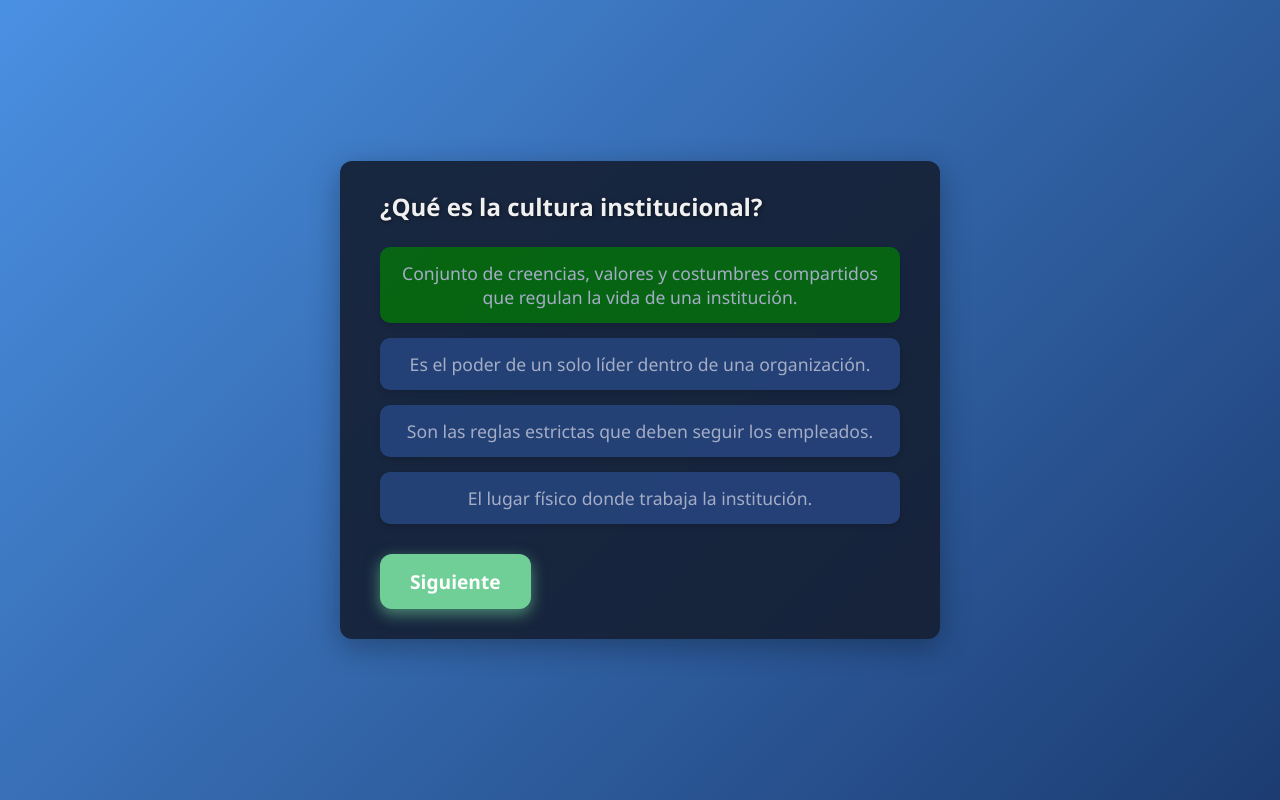
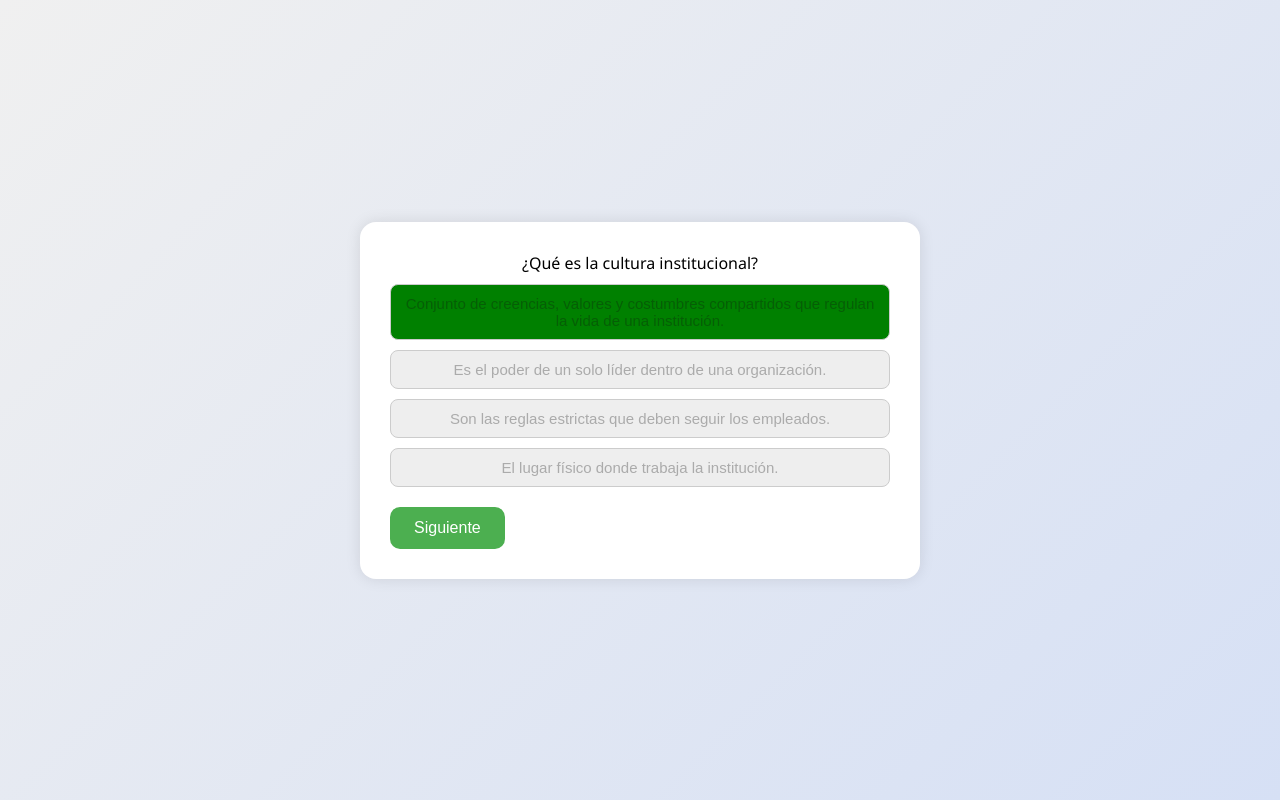
Before and after one commit to vivalepapeee/QUIZvazquez, a plain HTML site: page index.html in a window 1280 px wide. Both pictures are taken after a click on the button 640 px from the left and 327 px from the top of the page. Drawn offline with Linux system fonts and the light colour scheme.

Commit message:
style.css

```diff
--- a/style.css
+++ b/style.css
@@ -1,129 +1,51 @@
-/* Reset básico */
-* {
-  box-sizing: border-box;
-  margin: 0;
-  padding: 0;
-  font-family: 'Segoe UI', Tahoma, Geneva, Verdana, sans-serif;
-  user-select: none;
-}
-
-/* Fondo degradado moderno */
 body {
-  background: linear-gradient(135deg, #4a90e2, #1c3c72);
-  color: #f0f0f0;
-  min-height: 100vh;
+  font-family: 'Segoe UI', sans-serif;
+  background: linear-gradient(135deg, #f0f0f0, #d6e0f5);
   display: flex;
   justify-content: center;
   align-items: center;
-  padding: 20px;
+  min-height: 100vh;
+  margin: 0;
 }
 
-/* Contenedor principal */
-#quiz-container {
-  background: rgba(20, 30, 50, 0.9);
-  border-radius: 12px;
-  box-shadow: 0 8px 30px rgba(0, 0, 0, 0.3);
+#quiz-container, #score-container {
+  background: white;
+  padding: 30px;
+  border-radius: 16px;
+  box-shadow: 0 0 15px rgba(0,0,0,0.1);
+  max-width: 500px;
   width: 100%;
-  max-width: 600px;
-  padding: 30px 40px;
+  text-align: center;
 }
 
-/* Pregunta */
-#question {
-  font-size: 1.5rem;
-  margin-bottom: 25px;
-  font-weight: 700;
-  line-height: 1.3;
-  text-shadow: 1px 1px 4px rgba(0,0,0,0.5);
+button {
+  margin-top: 20px;
+  padding: 12px 24px;
+  font-size: 16px;
+  border: none;
+  border-radius: 10px;
+  cursor: pointer;
+  transition: background 0.3s;
 }
 
-/* Opciones */
-#options {
-  display: flex;
-  flex-direction: column;
-  gap: 15px;
+#next-btn {
+  background-color: #4CAF50;
+  color: white;
+  display: none;
 }
 
 .option-btn {
-  background-color: #2a4d8f;
-  border: none;
-  padding: 14px 20px;
-  border-radius: 10px;
-  color: #e0e7ff;
-  font-size: 1.1rem;
+  display: block;
+  width: 100%;
+  margin: 10px 0;
+  padding: 10px;
+  font-size: 15px;
+  border-radius: 8px;
+  border: 1px solid #ccc;
   cursor: pointer;
-  transition: background-color 0.3s ease, box-shadow 0.2s ease;
-  box-shadow: 0 3px 6px rgba(0,0,0,0.2);
+  background-color: #eee;
 }
 
-.option-btn:hover:not(:disabled) {
-  background-color: #3e69bd;
-  box-shadow: 0 5px 15px rgba(62,105,189,0.5);
+.option-btn:hover {
+  background-color: #ddd;
 }
-
-.option-btn:disabled {
-  cursor: default;
-  opacity: 0.7;
-}
-
-/* Botón siguiente */
-#next-btn {
-  margin-top: 30px;
-  padding: 14px 30px;
-  font-size: 1.2rem;
-  font-weight: 700;
-  border-radius: 12px;
-  border: none;
-  background: #6fcf97;
-  color: #fff;
-  cursor: pointer;
-  box-shadow: 0 5px 15px rgba(111, 207, 151, 0.6);
-  transition: background 0.3s ease;
-  display: none;
-}
-
-#next-btn:hover {
-  background: #58b577;
-}
-
-/* Resultado final */
-#score-container {
-  background: rgba(30, 50, 80, 0.95);
-  border-radius: 12px;
-  padding: 35px 40px;
-  box-shadow: 0 8px 30px rgba(0,0,0,0.4);
-  max-width: 500px;
-  text-align: center;
-  color: #dff0d8;
-}
-
-#score-container h2 {
-  font-size: 2rem;
-  margin-bottom: 15px;
-  text-shadow: 1px 1px 3px rgba(0,0,0,0.6);
-}
-
-#score-container p {
-  font-size: 1.25rem;
-  font-weight: 600;
-  margin-top: 15px;
-  line-height: 1.4;
-}
-
-/* Responsive */
-@media (max-width: 480px) {
-  #quiz-container {
-    padding: 20px 25px;
-  }
-  #question {
-    font-size: 1.25rem;
-  }
-  .option-btn {
-    font-size: 1rem;
-    padding: 12px 18px;
-  }
-  #next-btn {
-    font-size: 1rem;
-    padding: 12px 25px;
-  }
-}
```
